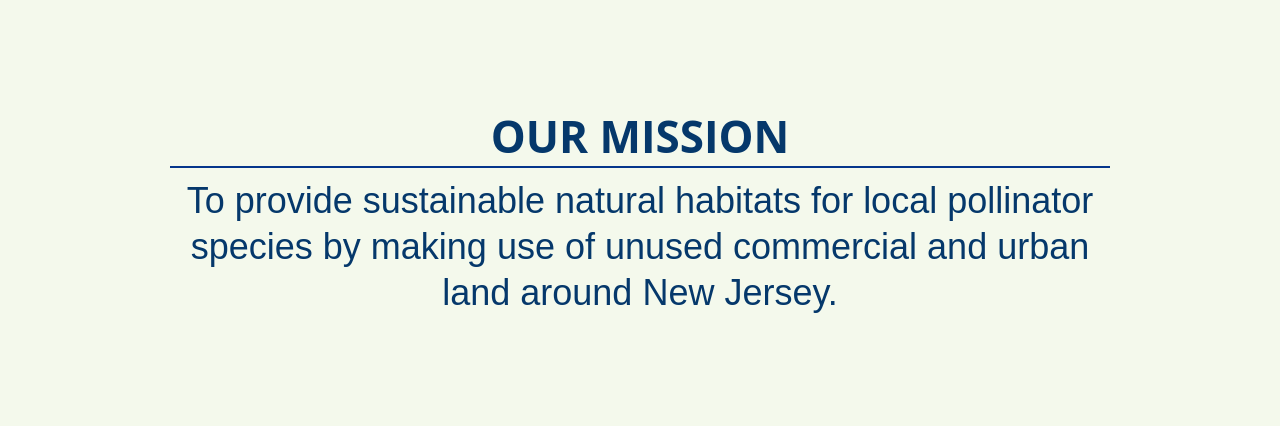
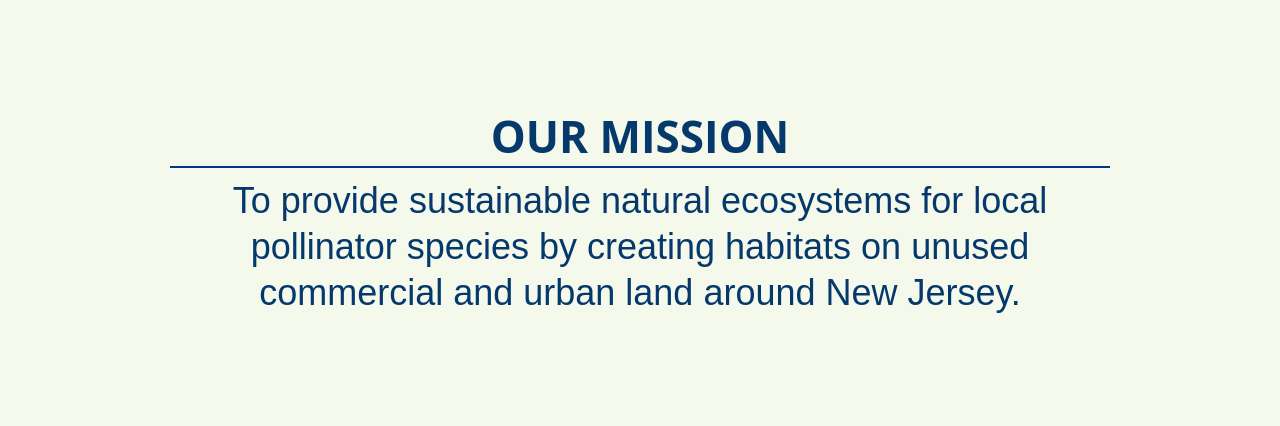
Before and after one commit to nativebloom/nativebloom.github.io, a plain HTML site: page index.html in a window 1280 px wide. Shown: the part 702-1128 px from the top of the page. Drawn offline with nearby package versions, Linux system fonts and the light colour scheme; a script that the page names is missing.

Commit message:
Update mission statement

```diff
--- a/index.html
+++ b/index.html
@@ -38,7 +38,7 @@
   <section class="section-2">
     <div class="w-layout-blockcontainer container-2 w-container">
       <h1 class="heading-2">OUR MISSION</h1>
-      <p class="paragraph-4">To provide sustainable natural habitats for local pollinator species by making use of
+      <p class="paragraph-4">To provide sustainable natural ecosystems for local pollinator species by creating habitats on
         unused commercial and urban land around New Jersey.</p>
     </div>
   </section>
```
